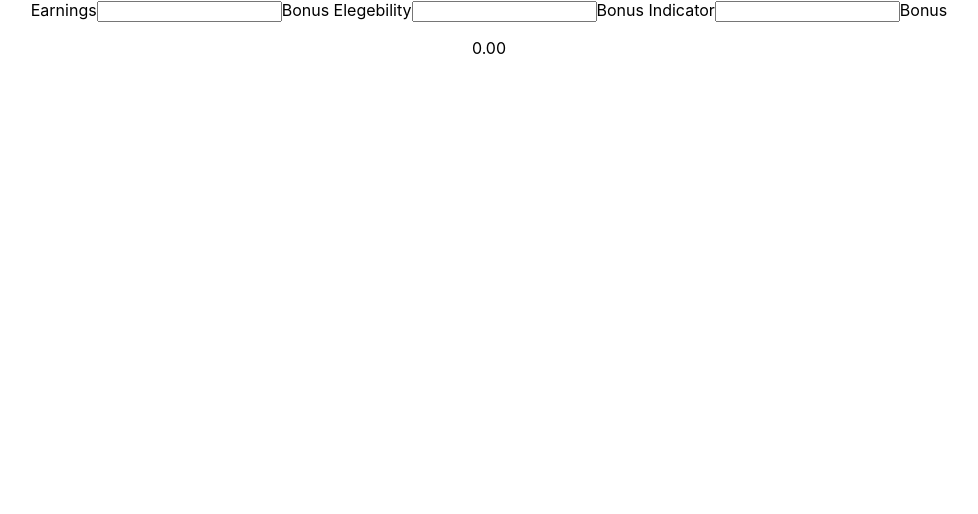
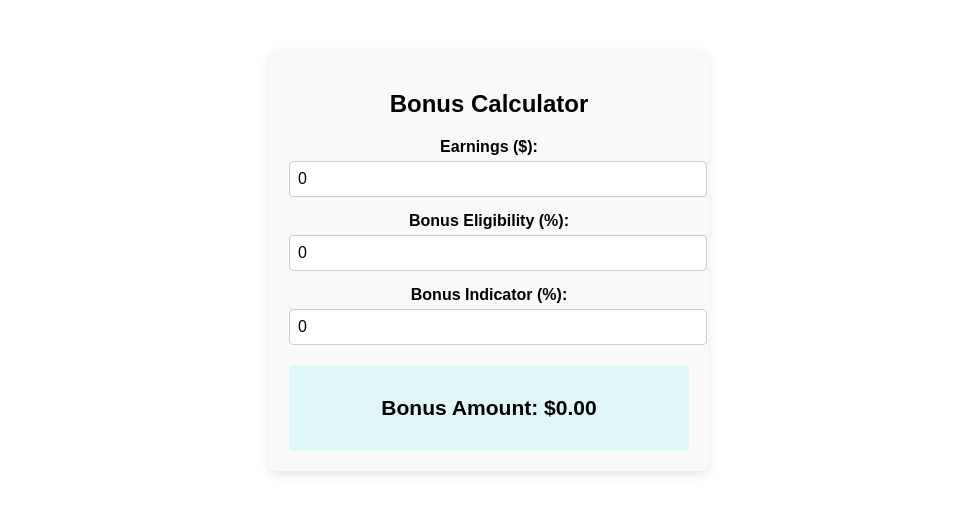
Before and after one commit to TravisAlanH/bonus, a React (Create React App) app: page / in a window 1280 px wide. Shown: the top 514 px of the page, without its empty margins (151-1129 px from the left). Built offline with nearby package versions, Linux system fonts and the light colour scheme.

Commit message:
Update App.js

```diff
--- a/src/App.js
+++ b/src/App.js
@@ -1,27 +1,73 @@
 import "./App.css";
-import React from "react";
-import { useState } from "react";
+import React, { useState, useEffect } from "react";
 
 function App() {
-  const [Earning, setEarning] = useState(0);
-  const [BonusIndicator, setBonusIndicator] = useState(0);
-  const [BonusElegebility, setBonusEligibility] = useState(0);
-  const [BonusAmount, setBonusAmount] = useState(0);
+  const [earning, setEarning] = useState(0);
+  const [bonusIndicator, setBonusIndicator] = useState(0);
+  const [bonusEligibility, setBonusEligibility] = useState(0);
+  const [bonusAmount, setBonusAmount] = useState(0);
 
-  React.useEffect(() => {
-    setBonusAmount((Earning * (BonusElegebility / 100) * (BonusIndicator / 100)).toFixed(2).toString());
-  }, [Earning, BonusElegebility, BonusIndicator]);
+  // Effect hook to calculate bonus amount whenever inputs change
+  useEffect(() => {
+    const calculatedBonus = (earning * (bonusEligibility / 100) * (bonusIndicator / 100)).toFixed(2);
+    setBonusAmount(calculatedBonus);
+  }, [earning, bonusEligibility, bonusIndicator]);
 
   return (
-    <div className="App">
-      <lable>Earnings</lable>
-      <input type="text" onChange={(e) => setEarning(e.target.value)} />
-      <lable>Bonus Elegebility</lable>
-      <input type="text" onChange={(e) => setBonusEligibility(e.target.value)} />
-      <lable>Bonus Indicator</lable>
-      <input type="text" onChange={(e) => setBonusIndicator(e.target.value)} />
-      <lable>Bonus</lable>
-      <p>{BonusAmount}</p>
+    <div className="app-container">
+      <h2>Bonus Calculator</h2>
+      <div className="input-group">
+        <label>Earnings ($):</label>
+        <input type="number" value={earning} onChange={(e) => setEarning(parseFloat(e.target.value) || 0)} />
+      </div>
+      <div className="input-group">
+        <label>Bonus Eligibility (%):</label>
+        <input type="number" value={bonusEligibility} onChange={(e) => setBonusEligibility(parseFloat(e.target.value) || 0)} />
+      </div>
+      <div className="input-group">
+        <label>Bonus Indicator (%):</label>
+        <input type="number" value={bonusIndicator} onChange={(e) => setBonusIndicator(parseFloat(e.target.value) || 0)} />
+      </div>
+      <div className="result">
+        <h3>Bonus Amount: ${bonusAmount}</h3>
+      </div>
+      <style>
+        {`
+          .app-container {
+            max-width: 400px;
+            margin: 50px auto;
+            padding: 20px;
+            border-radius: 8px;
+            box-shadow: 0px 4px 10px rgba(0, 0, 0, 0.1);
+            background-color: #f9f9f9;
+            text-align: center;
+            font-family: Arial, sans-serif;
+          }
+          .input-group {
+            margin: 15px 0;
+          }
+          label {
+            display: block;
+            font-weight: bold;
+            margin-bottom: 5px;
+          }
+          input {
+            width: 100%;
+            padding: 8px;
+            border-radius: 4px;
+            border: 1px solid #ccc;
+            font-size: 16px;
+          }
+          .result {
+            margin-top: 20px;
+            padding: 10px;
+            background-color: #e0f7fa;
+            border-radius: 4px;
+            font-size: 18px;
+            font-weight: bold;
+          }
+        `}
+      </style>
     </div>
   );
 }
```
